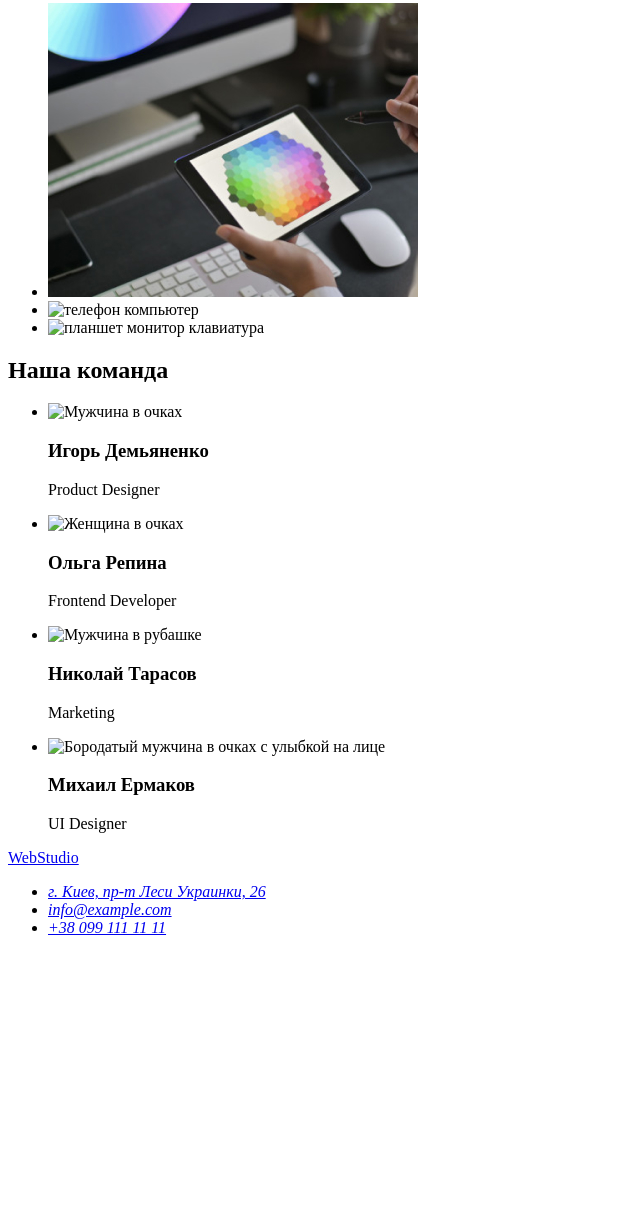
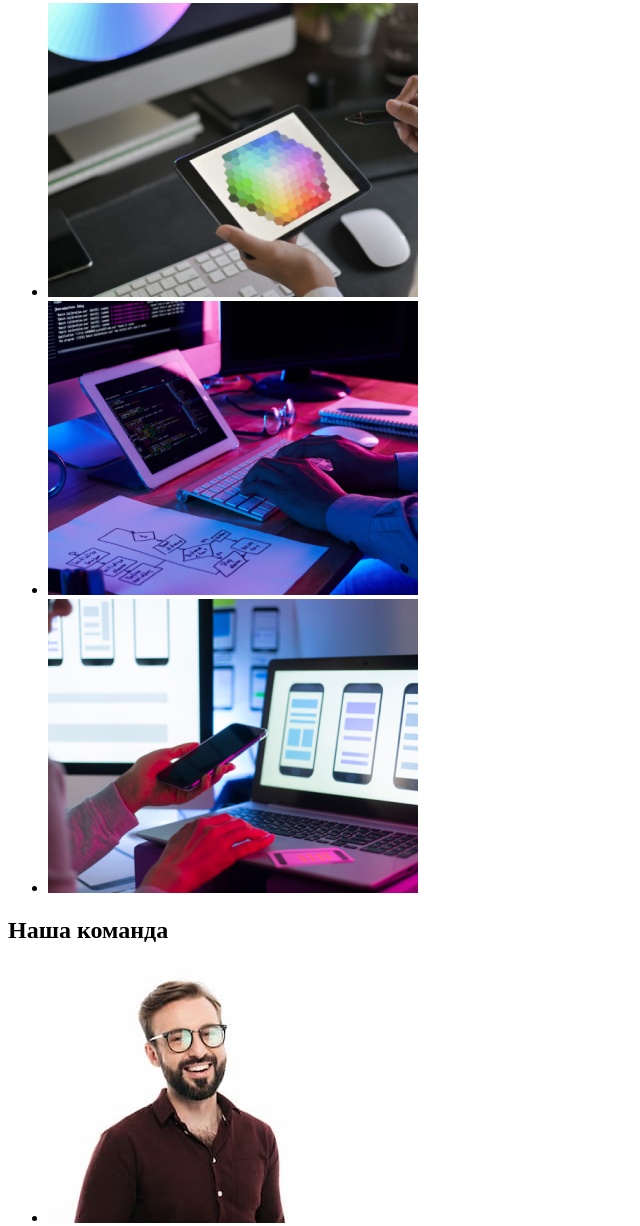
Before and after one commit to RuslanVidnichuk/goit-markup-hw-01, a plain HTML site: page index.html in a window 1280 px wide. Shown: the part 572-1798 px from the top of the page, without its empty margins (0-640 px from the left). Before the commit the page ends 1525 px from the top, so only its background shows below. Drawn offline with Linux system fonts and the light colour scheme; the site is published under a folder, as on GitHub Pages, so addresses that start at the root find nothing.

Commit message:
tes2
test2

```diff
--- a/index.html
+++ b/index.html
@@ -63,10 +63,10 @@
                     <img src="./images/about/about-img-1.jpg" alt="планшет клавиатура стол" width="370" height="294">
                 </li>
                 <li>
-                    <img src="/images/about/about-img-2.jpg" alt="телефон компьютер" width="370" height="294">
+                    <img src="./images/about/about-img-2.jpg" alt="телефон компьютер" width="370" height="294">
                 </li>
                 <li>
-                    <img src="/images/about/about-img-3.jpg" alt="планшет монитор клавиатура" width="370" height="294">
+                    <img src="./images/about/about-img-3.jpg" alt="планшет монитор клавиатура" width="370" height="294">
                 </li>
             </ul>
         </section>
@@ -74,22 +74,22 @@
             <h2>Наша команда</h2>
             <ul>
                 <li>
-                    <img src="/images/team/ihor.jpg" alt="Мужчина в очках">
+                    <img src="./images/team/ihor.jpg" alt="Мужчина в очках">
                     <h3>Игорь Демьяненко</h3>
                     <p lang="en">Product Designer</p>
                 </li>
                 <li>
-                    <img src="/images/team/olha.jpg" alt="Женщина в очках">
+                    <img src="./images/team/olha.jpg" alt="Женщина в очках">
                     <h3>Ольга Репина</h3>
                     <p lang="en">Frontend Developer</p>
                 </li>
                 <li>
-                    <img src="/images/team/nik (1).jpg" alt="Мужчина в рубашке">
+                    <img src="./images/team/nik.jpg" alt="Мужчина в рубашке">
                     <h3>Николай Тарасов</h3>
                     <p lang="en">Marketing</p>
                 </li>
                 <li>
-                    <img src="/images/team/misha (1).jpg" alt="Бородатый мужчина в очках с улыбкой на лице">
+                    <img src="./images/team/misha.jpg" alt="Бородатый мужчина в очках с улыбкой на лице">
                     <h3>Михаил Ермаков</h3>
                     <p lang="en">UI Designer</p>
                 </li>
```
Also changed, not shown: images/team/misha.jpg (renamed from images/team/misha (1).jpg), images/team/nik.jpg (renamed from images/team/nik (1).jpg).
